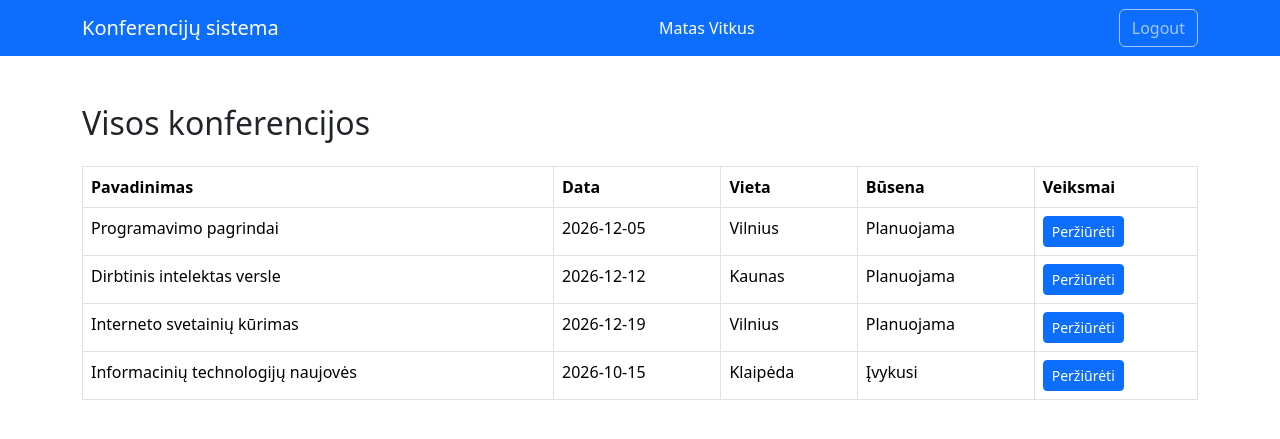
After one commit to Vitkum/sd1-conferences, a Laravel app: page /employee in a window 1280 px wide. The commit adds this page. Shown: the top 439 px of the page. Run offline with Laravel 12, Linux system fonts and the light colour scheme.

Commit message:
Add client and employee conference pages

```diff
--- a/app/Http/Controllers/EmployeeController.php
+++ b/app/Http/Controllers/EmployeeController.php
@@ -2,9 +2,66 @@
 
 namespace App\Http\Controllers;
 
-use Illuminate\Http\Request;
-
 class EmployeeController extends Controller
 {
-    //
+    private function conferences()
+    {
+        return [
+            [
+                'id' => 1,
+                'title' => 'Programavimo pagrindai',
+                'date' => '2026-12-05',
+                'time' => '10:00',
+                'location' => 'Vilnius',
+                'speaker' => 'Jonas Jonaitis',
+                'participants' => ['Tomas Tomasaitis', 'Rūta Petrauskaitė']
+            ],
+            [
+                'id' => 2,
+                'title' => 'Dirbtinis intelektas versle',
+                'date' => '2026-12-12',
+                'time' => '11:00',
+                'location' => 'Kaunas',
+                'speaker' => 'Petras Petraitis',
+                'participants' => ['Laura Kazlauskaitė']
+            ],
+            [
+                'id' => 3,
+                'title' => 'Interneto svetainių kūrimas',
+                'date' => '2026-12-19',
+                'time' => '12:00',
+                'location' => 'Vilnius',
+                'speaker' => 'Ona Onaitytė',
+                'participants' => []
+            ],
+            [
+                'id' => 4,
+                'title' => 'Informacinių technologijų naujovės',
+                'date' => '2026-10-15',
+                'time' => '09:00',
+                'location' => 'Klaipėda',
+                'speaker' => 'Antanas Antanaitis',
+                'participants' => ['Jonas Jonaitis', 'Aistė Petrauskaitė']
+            ]
+        ];
+    }
+
+    public function index()
+    {
+        $conferences = $this->conferences();
+
+        return view('employee.index', compact('conferences'));
+    }
+
+    public function show($id)
+    {
+        $conference = collect($this->conferences())
+            ->firstWhere('id', (int) $id);
+
+        if (!$conference) {
+            abort(404);
+        }
+
+        return view('employee.show', compact('conference'));
+    }
 }
--- /dev/null
+++ b/resources/views/employee/index.blade.php
@@ -0,0 +1,40 @@
+
+@extends('layouts.app')
+
+@section('content')
+    <h2>Visos konferencijos</h2>
+
+    <table class="table table-bordered mt-4">
+        <thead>
+            <tr>
+                <th>Pavadinimas</th>
+                <th>Data</th>
+                <th>Vieta</th>
+                <th>Būsena</th>
+                <th>Veiksmai</th>
+            </tr>
+        </thead>
+        <tbody>
+            @foreach($conferences as $conference)
+                <tr>
+                    <td>{{ $conference['title'] }}</td>
+                    <td>{{ $conference['date'] }}</td>
+                    <td>{{ $conference['location'] }}</td>
+                    <td>
+                        @if($conference['date'] < date('Y-m-d'))
+                            Įvykusi
+                        @else
+                            Planuojama
+                        @endif
+                    </td>
+                    <td>
+                        <a href="{{ route('employee.show', $conference['id']) }}"
+                           class="btn btn-primary btn-sm">
+                            Peržiūrėti
+                        </a>
+                    </td>
+                </tr>
+            @endforeach
+        </tbody>
+    </table>
+@endsection
--- a/resources/views/home.blade.php
+++ b/resources/views/home.blade.php
@@ -1,4 +1,3 @@
-
 @extends('layouts.app')
 
 @section('content')
@@ -15,7 +14,7 @@
             Kliento posistemis
         </a>
 
-        <a href="#"
+        <a href="{{ route('employee.index') }}"
            class="list-group-item list-group-item-action">
             Darbuotojo posistemis
         </a>
--- a/routes/web.php
+++ b/routes/web.php
@@ -3,6 +3,7 @@
 use Illuminate\Support\Facades\Route;
 use App\Http\Controllers\HomeController;
 use App\Http\Controllers\ClientController;
+use App\Http\Controllers\EmployeeController;
 
 Route::get('/', [HomeController::class, 'index']);
 
@@ -14,3 +15,9 @@ Route::get('/client/conferences/{id}', [ClientController::class, 'show'])
 
 Route::post('/client/conferences/{id}/register', [ClientController::class, 'register'])
     ->name('client.register');
+
+Route::get('/employee', [EmployeeController::class, 'index'])
+    ->name('employee.index');
+
+Route::get('/employee/conferences/{id}', [EmployeeController::class, 'show'])
+    ->name('employee.show');
```
Also changed, not shown: resources/views/employee/show.blade.php (added, +32 -0 lines).
